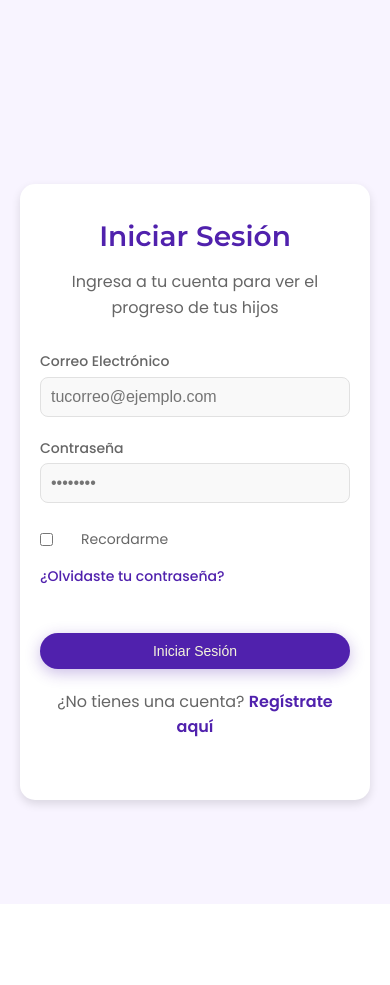
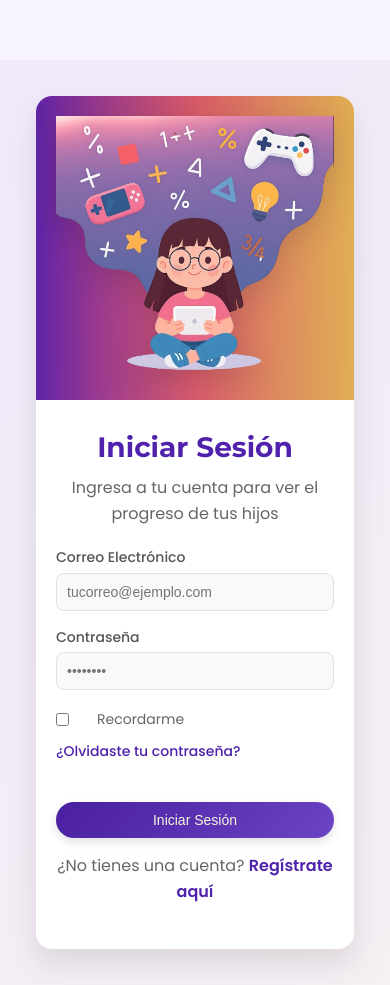
Before and after one commit to MarcaNaydelin/DiscalWeb-V4, a React (Vite) app: page /login in a window 390 px wide. Before the commit the page ends 904 px from the top, so only its background shows below. Built offline with nearby package versions, Linux system fonts and the light colour scheme.

Commit message:
fix:styles on login and registration pages

```diff
--- a/src/components/auth/RegisterForm.css
+++ b/src/components/auth/RegisterForm.css
@@ -1,71 +1,82 @@
+/* ==== CONTENEDOR DEL FORMULARIO DE REGISTRO ==== */
 .register-form-container {
   width: 100%;
 }
 
+/* Formulario con layout flex */
 .register-form {
   display: flex;
   flex-direction: column;
   gap: 15px;
 }
 
-  /* New grid layout for form fields */
+/* ==== GRID PARA LOS CAMPOS DEL FORMULARIO ==== */
 .form-grid {
   display: grid;
-    grid-template-columns: 1fr 1fr;
+  grid-template-columns: 1fr 1fr; /* Dos columnas para los campos */
   gap: 15px;
 }
 
+/* ==== GRUPOS DE FORMULARIO INDIVIDUALES ==== */
 .form-group {
   display: flex;
   flex-direction: column;
   gap: 4px;
 }
 
+/* Etiquetas de los campos */
 .form-group label {
-    font-size: var(--font-size-xs);
+  font-size: 14px;
   font-weight: 500;
-    color: var(--text-color-medium);
+  color: #555;
 }
 
+/* ==== CAMPOS DE ENTRADA ==== */
 .form-control {
   padding: 12px 15px;
-    border-radius: var(--border-radius-sm);
+  border-radius: 8px;
   border: 1px solid #e1e1e1;
-    font-size: var(--font-size-sm);
+  font-size: 14px;
   background-color: #f9f9f9;
-    transition: var(--transition-fast);
+  transition: all 0.2s ease;
 }
 
+/* Estado de foco */
 .form-control:focus {
   outline: none;
   border-color: #5021Ad;
   box-shadow: 0 0 0 2px rgba(80, 33, 173, 0.2);
 }
 
+/* Estado de error */
 .form-control.error {
   border-color: #D05471;
   background-color: rgba(208, 84, 113, 0.05);
 }
 
+/* ==== MENSAJES DE ERROR ==== */
 .error-message {
   color: #D05471;
   font-size: 12px;
   margin-top: 2px;
 }
 
+/* Mensaje de error general */
 .form-error {
   background-color: rgba(208, 84, 113, 0.1);
   color: #D05471;
   padding: 10px;
-    border-radius: var(--border-radius-sm);
+  border-radius: 8px;
   margin-bottom: 10px;
   font-size: 14px;
 }
 
+/* ==== SECCIÓN DE TÉRMINOS Y CONDICIONES ==== */
 .form-terms {
   margin: 5px 0;
 }
 
+/* Contenedor del checkbox */
 .checkbox-container {
   display: flex;
   align-items: center;
@@ -73,7 +84,7 @@
   position: relative;
   cursor: pointer;
   font-size: 14px;
-    color: var(--text-color-medium);
+  color: #666;
   user-select: none;
 }
 
@@ -81,6 +92,7 @@
   margin-right: 8px;
 }
 
+/* Enlaces a términos */
 .terms-link {
   color: #5021Ad;
   text-decoration: underline;
@@ -90,6 +102,7 @@
   color: #7A55D5;
 }
 
+/* ==== BOTÓN DE ENVÍO ==== */
 .btn-block {
   width: 100%;
   margin-top: 10px;
@@ -101,16 +114,29 @@
   border: none;
   border-radius: 30px;
   cursor: pointer;
-    transition: var(--transition-fast);
+  transition: all 0.2s ease;
   position: relative;
   overflow: hidden;
   z-index: 1;
   box-shadow: 0 4px 15px rgba(80, 33, 173, 0.3);
 }
 
+/* Hover state */
+.btn-block:hover {
+  background-color: #4017A0;
+  transform: translateY(-2px);
+  box-shadow: 0 6px 20px rgba(80, 33, 173, 0.4);
+}
+
+/* Active state */
+.btn-block:active {
+  transform: translateY(0);
+}
+
+/* ==== MEDIA QUERIES PARA RESPONSIVIDAD ==== */
 @media (max-width: 576px) {
   .form-grid {
-      grid-template-columns: 1fr; /* Stack fields in a single column on mobile */
+    grid-template-columns: 1fr; /* Cambia a una columna en móviles */
   }
 
   .form-control {
--- a/src/components/auth/RegisterForm.jsx
+++ b/src/components/auth/RegisterForm.jsx
@@ -114,8 +114,9 @@ const RegisterForm = () => {
             <div className="form-terms">
               <label className="checkbox-container">
                 <Field type="checkbox" name="termsAccepted" />
-                <span className="checkmark"></span>
-                Acepto los <a href="#" className="terms-link">términos y condiciones</a> y la <a href="#" className="terms-link">política de privacidad</a>
+                <div className="terms-text">
+                  Acepto los <a href="#" className="terms-link">términos y condiciones</a> y la <a href="#" className="terms-link">política de privacidad</a>
+                </div>
               </label>
               <ErrorMessage name="termsAccepted" component="div" className="error-message" />
             </div>
--- a/src/pages/Login.css
+++ b/src/pages/Login.css
@@ -1,48 +1,66 @@
+/* ==== SECCIÓN PRINCIPAL DE LOGIN ==== */
 .login-section {
-    min-height: 100vh;
+  min-height: 100vh; /* Asegura que la sección ocupe al menos toda la altura visible */
   display: flex;
   align-items: center;
-    padding: var(--section-padding);
-    background-color: var(--background-light);
-    padding-top: calc(var(--header-height) + 20px); /* Añadir padding para evitar que la navbar lo tape */
-  }
-
-  .login-container {
-    display: grid;
-    grid-template-columns: 1fr 1fr;
-    gap: 40px;
-    max-width: 1000px;
-    margin: 0 auto;
-    background-color: #fff;
-    box-shadow: var(--shadow-md);
-    border-radius: var(--border-radius);
+  justify-content: center;
+  padding: 2rem 1rem;
+  position: relative;
+  background: linear-gradient(135deg, rgba(80, 33, 173, 0.05) 0%, rgba(218, 166, 87, 0.07) 100%);
   overflow: hidden;
 }
 
+/* ==== CONTENEDOR PRINCIPAL ==== */
+.container {
+  width: 100%;
+  max-width: 1200px;
+  margin: 0 auto;
+  padding: 0;
+}
+
+/* Contenedor que divide el formulario y la imagen */
+.login-container {
+  display: grid;
+  grid-template-columns: 1fr 1fr; /* Divide en dos columnas iguales */
+  gap: 0; /* Sin espacio entre columnas */
+  max-width: 1000px;
+  margin: 20px auto;
+  background-color: #fff;
+  box-shadow: 0 15px 30px rgba(0, 0, 0, 0.1);
+  border-radius: 16px;
+  overflow: hidden;
+}
+
+/* ==== COLUMNA DE CONTENIDO DEL FORMULARIO ==== */
 .login-content {
-    padding: 40px;
+  padding: 30px;
   display: flex;
   flex-direction: column;
 }
 
+/* Título del formulario */
 .login-content h2 {
-    font-size: var(--font-size-xl);
-    color: var(--primary-color);
-    margin-bottom: 10px;
+  font-size: 28px;
+  color: #5021Ad;
+  margin-bottom: 5px;
+  font-weight: 700;
 }
 
+/* Descripción del formulario */
 .login-content p {
-    color: var(--text-color-medium);
-    margin-bottom: 30px;
+  color: #666;
+  margin-bottom: 20px;
 }
 
+/* ==== PIE DEL FORMULARIO ==== */
 .login-footer {
-    margin-top: 20px;
+  margin-top: 15px;
   text-align: center;
 }
 
+/* Enlace de registro */
 .login-link {
-    color: var(--primary-color);
+  color: #5021Ad;
   font-weight: 600;
 }
 
@@ -50,42 +68,223 @@
   text-decoration: underline;
 }
 
+/* ==== COLUMNA DE IMAGEN ==== */
 .login-image {
   position: relative;
   background: var(--gradient-bg);
   display: flex;
   align-items: center;
   justify-content: center;
-    padding: 20px;
+  padding: 0;
+  overflow: hidden;
 }
 
+.login-image::before {
+  content: "";
+  position: absolute;
+  top: 0;
+  left: 0;
+  right: 0;
+  bottom: 0;
+  background: var(--gradient-accent);
+  opacity: 0.2;
+  mix-blend-mode: overlay;
+  z-index: 1;
+}
+
+/* Contenedor interno de la imagen */
 .image-container {
-    max-width: 100%;
-    max-height: 100%;
+  width: 100%;
+  height: 100%;
   display: flex;
   align-items: center;
   justify-content: center;
+  position: relative;
+  z-index: 2;
 }
 
-  .image-container img {
-    max-width: 100%;
-    max-height: 100%;
-    object-fit: contain;
+/* Estilo de la imagen */
+.login-illustration {
+  width: 100%;
+  height: 100%;
+  object-fit: cover;
+  filter: drop-shadow(0 8px 15px rgba(0, 0, 0, 0.15));
 }
 
+/* ==== ESTILOS DEL FORMULARIO DE LOGIN ==== */
+.login-form-container {
+  width: 100%;
+}
+
+.login-form {
+  display: flex;
+  flex-direction: column;
+  gap: 15px;
+}
+
+.form-group {
+  display: flex;
+  flex-direction: column;
+  gap: 4px;
+}
+
+.form-group label {
+  font-size: 14px;
+  font-weight: 500;
+  color: #555;
+}
+
+.form-control {
+  padding: 12px 15px;
+  border-radius: 8px;
+  border: 1px solid #e1e1e1;
+  font-size: 14px;
+  background-color: #f9f9f9;
+  transition: all 0.2s ease;
+}
+
+.form-control:focus {
+  outline: none;
+  border-color: #5021Ad;
+  box-shadow: 0 0 0 2px rgba(80, 33, 173, 0.2);
+}
+
+.form-control.error {
+  border-color: #D05471;
+  background-color: rgba(208, 84, 113, 0.05);
+}
+
+.error-message {
+  color: #D05471;
+  font-size: 12px;
+  margin-top: 2px;
+}
+
+.form-error {
+  background-color: rgba(208, 84, 113, 0.1);
+  color: #D05471;
+  padding: 10px;
+  border-radius: 8px;
+  margin-bottom: 10px;
+  font-size: 14px;
+}
+
+/* ==== SECCIÓN DE RECORDAR Y OLVIDAR CONTRASEÑA ==== */
+.form-footer {
+  display: flex;
+  width: 100%;
+  margin: 5px 0;
+}
+
+.remember-forgot {
+  display: flex;
+  justify-content: space-between;
+  align-items: center;
+  width: 100%;
+  font-size: 14px;
+}
+
+.checkbox-container {
+  display: flex;
+  align-items: center;
+  gap: 8px;
+  position: relative;
+  cursor: pointer;
+  font-size: 14px;
+  color: #666;
+  user-select: none;
+}
+
+.checkbox-container input {
+  margin-right: 8px;
+}
+
+.forgot-link {
+  color: #5021Ad;
+  text-decoration: none;
+}
+
+.forgot-link:hover {
+  color: #7A55D5;
+  text-decoration: underline;
+}
+
+/* ==== BOTÓN DE ENVÍO ==== */
+.btn-block {
+  width: 100%;
+  margin-top: 10px;
+  padding: 14px;
+  font-size: 16px;
+  font-weight: 600;
+  background-color: #5021Ad;
+  color: white;
+  border: none;
+  border-radius: 30px;
+  cursor: pointer;
+  transition: all 0.2s ease;
+  position: relative;
+  overflow: hidden;
+  z-index: 1;
+  box-shadow: 0 4px 15px rgba(80, 33, 173, 0.3);
+}
+
+.btn-block:hover {
+  background-color: #4017A0;
+  transform: translateY(-2px);
+  box-shadow: 0 6px 20px rgba(80, 33, 173, 0.4);
+}
+
+.btn-block:active {
+  transform: translateY(0);
+}
+
+.btn-block:disabled {
+  background-color: #a095bc;
+  cursor: not-allowed;
+  transform: none;
+  box-shadow: none;
+}
+
+/* ==== MEDIA QUERIES PARA RESPONSIVIDAD ==== */
+/* Tablets y dispositivos medianos */
 @media (max-width: 992px) {
   .login-container {
-      grid-template-columns: 1fr;
+    grid-template-columns: 1fr; /* Cambia a una sola columna */
     max-width: 600px;
   }
 
   .login-image {
-      display: none;
+    min-height: 320px; /* Altura fija para la imagen en tablets */
+  }
+
+  .login-illustration {
+    object-fit: contain; /* Asegura que se vea la imagen completa */
+    padding: 20px;
   }
 }
 
+/* Dispositivos móviles */
 @media (max-width: 576px) {
   .login-content {
-      padding: 30px 20px;
+    padding: 25px 20px;
+  }
+
+  .login-section {
+    padding: 1rem;
+  }
+
+  .login-image {
+    min-height: 280px; /* Altura reducida para móviles */
+  }
+
+  .form-footer {
+    flex-direction: column;
+    gap: 10px;
+  }
+
+  .remember-forgot {
+    flex-direction: column;
+    align-items: flex-start;
+    gap: 10px;
   }
 }
--- a/src/pages/Login.jsx
+++ b/src/pages/Login.jsx
@@ -2,12 +2,27 @@ import React from "react";
 import { Link } from "react-router-dom";
 import LoginForm from "../components/auth/LoginForm";
 import "./Login.css";
+
+import loginImage from "../assets/register_login/login.png";
 
 const Login = () => {
   return (
     <section className="login-section">
       <div className="container">
         <div className="login-container">
+          <div className="login-image">
+            <div className="image-container">
+              <img
+                src={loginImage}
+                alt="Educación ilustración"
+                className="login-illustration"
+                onError={(e) => {
+                  e.target.onerror = null;
+                  e.target.src = "https://via.placeholder.com/500x400?text=DISCAL+Login";
+                }}
+              />
+            </div>
+          </div>
           <div className="login-content">
             <h2>Iniciar Sesión</h2>
             <p>Ingresa a tu cuenta para ver el progreso de tus hijos</p>
@@ -21,20 +36,9 @@ const Login = () => {
               </p>
             </div>
           </div>
-          <div className="login-image">
-            <div className="image-container">
-              <img
-                src="/src/assets/login-image.svg"
-                alt="Login illustration"
-                onError={(e) => {
-                  e.target.onerror = null;
-                  e.target.src = "https://via.placeholder.com/500x400?text=DISCAL+Login";
-                }}
-              />
-            </div>
-          </div>
         </div>
       </div>
+      <div className="background-decoration"></div>
     </section>
   );
 };
--- a/src/pages/Register.css
+++ b/src/pages/Register.css
@@ -1,48 +1,103 @@
+/* ==== SECCIÓN PRINCIPAL DE REGISTRO ==== */
 .register-section {
-    min-height: 100vh;
+  min-height: 100vh; /* Asegura que la sección ocupe al menos toda la altura visible */
   display: flex;
   align-items: center;
-    padding: var(--section-padding);
-    background-color: var(--background-light);
-    padding-top: calc(var(--header-height) + 20px); /* Add padding to prevent navbar overlap */
+  justify-content: center;
+  padding: 2rem 1rem;
+  position: relative;
+  background: linear-gradient(135deg, rgba(80, 33, 173, 0.05) 0%, rgba(218, 166, 87, 0.07) 100%);
+  overflow-x: hidden; /* Previene scroll horizontal */
 }
 
-  .register-container {
-    display: grid;
-    grid-template-columns: 1fr 1fr;
-    gap: 30px;
-    max-width: 1000px;
-    margin: 0 auto;
-    background-color: #fff;
-    box-shadow: var(--shadow-md);
-    border-radius: var(--border-radius);
+/* ==== DECORACIÓN DE FONDO ==== */
+.background-decoration {
+  position: absolute;
+  top: 0;
+  left: 0;
+  right: 0;
+  bottom: 0;
+  z-index: -1;
   overflow: hidden;
 }
 
+/* Efecto circular superior derecho */
+.background-decoration::before {
+  content: "";
+  position: absolute;
+  width: 600px;
+  height: 600px;
+  border-radius: 50%;
+  background: linear-gradient(45deg, rgba(80, 33, 173, 0.15), rgba(208, 84, 113, 0.15));
+  top: -200px;
+  right: -200px;
+  filter: blur(80px);
+}
+
+/* Efecto circular inferior izquierdo */
+.background-decoration::after {
+  content: "";
+  position: absolute;
+  width: 500px;
+  height: 500px;
+  border-radius: 50%;
+  background: linear-gradient(45deg, rgba(218, 166, 87, 0.15), rgba(75, 212, 212, 0.15));
+  bottom: -200px;
+  left: -200px;
+  filter: blur(60px);
+}
+
+/* ==== CONTENEDOR PRINCIPAL ==== */
+.container {
+  width: 100%;
+  max-width: 1200px;
+  margin: 0 auto;
+  padding: 0;
+}
+
+/* Contenedor que divide el formulario y la imagen */
+.register-container {
+  display: grid;
+  grid-template-columns: 1fr 1fr; /* Divide en dos columnas iguales */
+  gap: 0; /* Sin espacio entre columnas */
+  max-width: 1000px;
+  margin: 20px auto;
+  background-color: #fff;
+  box-shadow: 0 15px 30px rgba(0, 0, 0, 0.1);
+  border-radius: 16px;
+  overflow: hidden;
+}
+
+/* ==== COLUMNA DE CONTENIDO DEL FORMULARIO ==== */
 .register-content {
   padding: 30px;
   display: flex;
   flex-direction: column;
 }
 
+/* Título del formulario */
 .register-content h2 {
-    font-size: var(--font-size-xl);
-    color: var(--primary-color);
+  font-size: 28px;
+  color: #5021Ad;
   margin-bottom: 5px;
+  font-weight: 700;
 }
 
+/* Descripción del formulario */
 .register-content p {
-    color: var(--text-color-medium);
+  color: #666;
   margin-bottom: 20px;
 }
 
+/* ==== PIE DEL FORMULARIO ==== */
 .register-footer {
   margin-top: 15px;
   text-align: center;
 }
 
+/* Enlace de inicio de sesión */
 .register-link {
-    color: var(--primary-color);
+  color: #5021Ad;
   font-weight: 600;
 }
 
@@ -50,29 +105,115 @@
   text-decoration: underline;
 }
 
+/* ==== COLUMNA DE IMAGEN ==== */
 .register-image {
   position: relative;
   background: var(--gradient-bg);
   display: flex;
   align-items: center;
   justify-content: center;
-    padding: 20px;
+  padding: 0;
+  overflow: hidden;
 }
 
+.register-image::before {
+  content: "";
+  position: absolute;
+  top: 0;
+  left: 0;
+  right: 0;
+  bottom: 0;
+  background: var(--gradient-accent);
+  opacity: 0.2;
+  mix-blend-mode: overlay;
+  z-index: 1;
+}
+
+/* Contenedor interno de la imagen */
 .image-container {
-    max-width: 100%;
-    max-height: 100%;
+  width: 100%;
+  height: 100%;
   display: flex;
   align-items: center;
   justify-content: center;
+  position: relative;
+  z-index: 2;
 }
 
-  .image-container img {
-    max-width: 100%;
-    max-height: 100%;
-    object-fit: contain;
+/* Estilo de la imagen */
+.register-illustration {
+  width: 100%;
+  height: 100%;
+  object-fit: cover;
+  filter: drop-shadow(0 8px 15px rgba(0, 0, 0, 0.15));
 }
 
+/* === TÉRMINOS Y CONDICIONES === */
+.form-terms {
+  margin: 10px 0;
+  display: flex;
+  align-items: flex-start;
+}
+
+.checkbox-container {
+  display: flex;
+  align-items: flex-start;
+  gap: 10px;
+  position: relative;
+  font-size: var(--font-size-xs);
+  color: var(--text-color-medium);
+  line-height: 1.4;
+}
+
+.checkbox-container input {
+  margin-top: 3px;
+  accent-color: var(--primary-color);
+}
+
+.terms-link {
+  color: var(--primary-color);
+  text-decoration: none;
+  font-weight: 500;
+  transition: var(--transition-fast);
+}
+
+.terms-link:hover {
+  color: var(--secondary-color);
+  text-decoration: underline;
+}
+
+/* === BOTONES === */
+.btn-block {
+  width: 100%;
+  margin-top: 15px;
+  padding: 14px;
+  font-size: var(--font-size-sm);
+  font-weight: 600;
+  background: var(--gradient-primary);
+  color: var(--text-color-light);
+  border: none;
+  border-radius: 30px;
+  cursor: pointer;
+  transition: var(--transition-fast);
+  position: relative;
+  overflow: hidden;
+  box-shadow: var(--shadow-md);
+}
+
+.btn-block:hover {
+  transform: translateY(-2px);
+  box-shadow: var(--shadow-lg);
+}
+
+.btn-block:disabled {
+  background: #a095bc;
+  cursor: not-allowed;
+  transform: none;
+  box-shadow: var(--shadow-sm);
+}
+
+/* ==== MEDIA QUERIES PARA RESPONSIVIDAD ==== */
+/* Tablets y dispositivos medianos */
 @media (max-width: 992px) {
   .register-container {
     grid-template-columns: 1fr;
@@ -80,12 +221,26 @@
   }
 
   .register-image {
-      display: none;
+    min-height: 320px;
+  }
+
+  .register-illustration {
+    object-fit: contain;
+    padding: 20px;
   }
 }
 
+/* Dispositivos móviles */
 @media (max-width: 576px) {
   .register-content {
     padding: 25px 20px;
   }
+
+  .register-section {
+    padding: 1rem;
   }
+
+  .register-image {
+    min-height: 280px; /* Altura reducida para móviles */
+  }
+}
--- a/src/styles/variables.css
+++ b/src/styles/variables.css
@@ -1,41 +1,61 @@
 :root {
+  /* Colores Principales */
   --primary-color: #5021Ad;
   --secondary-color: #7A55D5;
   --accent-color: #F5A742;
   --info-color: #4BD4D4;
+  --highlight-color: #FFBF00;
+  --secondary-accent: #10A19D;
 
+  /* Colores para estados de progreso/niveles del progreso */
+  --status-beginner: #D05471;        /* Principiante */
+  --status-intermediate: #FFBF00;    /* Intermedio */
+  --status-advanced: #10A19D;        /* Avanzado */
+  --status-excellent: #6EA7C1;       /* Excelente */
+
+  /* Fondos */
   --background-light: #f8f4ff;
   --background-medium: #e9e1f9;
-  --text-color-light: #fff;
-  --text-color-dark: #333;
-  --text-color-medium: #666;
+  --background-card: #ffffff;
 
-  /* Improved background gradients */
-  --gradient-bg: linear-gradient(135deg, #5021Ad 0%, #7A55D5 100%);
-  --gradient-accent: linear-gradient(135deg, #F5A742 0%, #F7BE6D 100%);
-  --gradient-card: linear-gradient(to bottom, #ffffff 0%, #f8f4ff 100%);
-  --gradient-primary: linear-gradient(135deg, #5021Ad 0%, #7A55D5 100%);
-  --gradient-secondary: linear-gradient(135deg, #D05471 0%, #E77A9B 100%);
+  /* Color de los textos */
+  --text-color-light: #ffffff;
+  --text-color-dark: #333333;
+  --text-color-medium: #666666;
+  --text-color-muted: #999999;
 
-  /* Shadows */
+  /* Colores gradiantes */
+--gradient-bg: linear-gradient(135deg, #5021Ad 0%, #7A55D5 80%, #9A7AE5 100%);
+--gradient-accent: linear-gradient(135deg, #F5A742 0%, #F7BE6D 100%);
+--gradient-card: linear-gradient(to bottom, #ffffff 0%, #f2edfb 100%);
+--gradient-primary: linear-gradient(135deg, #4A1EA0 0%, #6A45C5 100%);
+--gradient-secondary: linear-gradient(135deg, #C04361 0%, #E77A9B 100%);
+--gradient-status-excellent: linear-gradient(135deg, #0A9591 0%, #4A99B7 100%);
+--gradient-status-beginner: linear-gradient(135deg, #E56B70 0%, #D05471 100%);
+--gradient-info: linear-gradient(135deg, #3BC0C0 0%, #6EEAEA 100%);
+--gradient-highlight: linear-gradient(135deg, #E5AA30 0%, #FFCF40 100%);
+--gradient-status-intermediate: linear-gradient(135deg, #E5AA30 0%, #FFD659 100%);
+--gradient-status-advanced: linear-gradient(135deg, #0A9591 0%, #25C5C2 100%);
+
+  /* Sombras */
   --shadow-sm: 0 2px 5px rgba(0, 0, 0, 0.1);
   --shadow-md: 0 4px 10px rgba(0, 0, 0, 0.12);
   --shadow-lg: 0 8px 20px rgba(0, 0, 0, 0.15);
 
-  /* Spacing */
+  /* Los Espaciados */
   --section-padding: 80px 0;
   --container-padding: 0 20px;
 
-  /* Borders */
+  /* Los Bordes */
   --border-radius: 15px;
   --border-radius-sm: 8px;
   --border-radius-lg: 20px;
 
-  /* Fonts */
+  /* Fuentes de texto */
   --font-primary: 'Poppins', sans-serif;
   --font-secondary: 'Montserrat', sans-serif;
 
-  /* Font sizes */
+  /* Tamaño de las fuentes */
   --font-size-xs: 14px;
   --font-size-sm: 16px;
   --font-size-md: 18px;
@@ -43,7 +63,7 @@
   --font-size-xl: 28px;
   --font-size-xxl: 40px;
 
-  /* Effects */
+  /* Efectos y transiciones */
   --transition-fast: all 0.3s ease;
   --transition-medium: all 0.5s ease;
 
```
Also changed, not shown: src/pages/Register.jsx (+6 -2 lines), src/assets/images/login.png (deleted), src/assets/register_login/login.png (added). Lines whose indentation alone changed are shown as unchanged.
